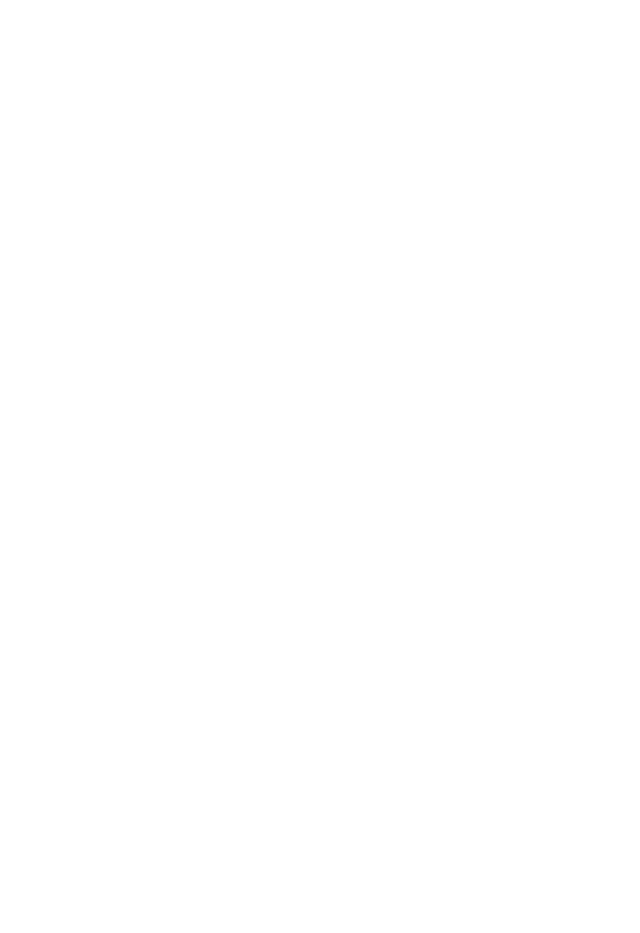
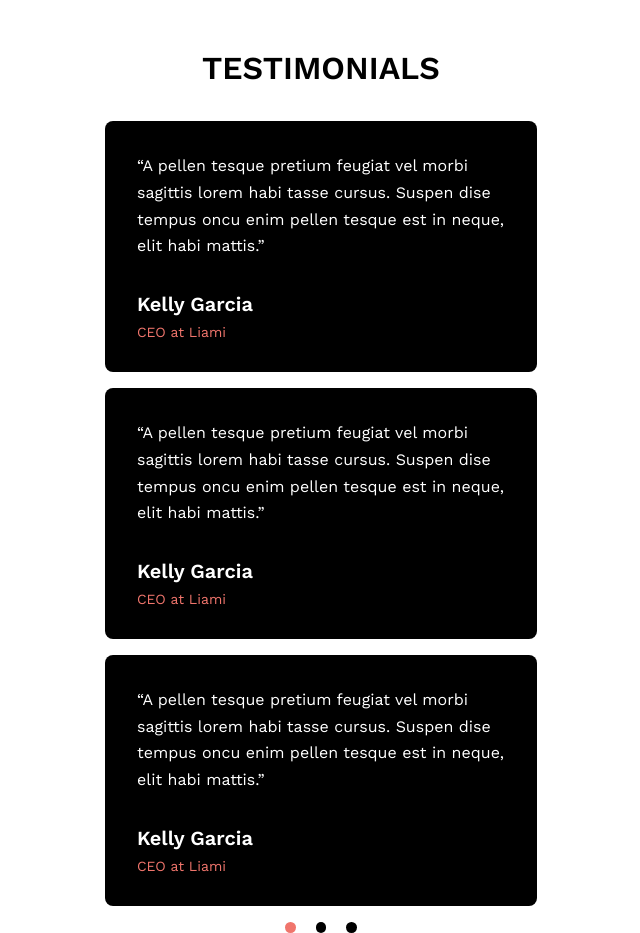
Before and after one commit to J11tendra/Jessica-Kobessi-UI, a React (Vite) app: page / in a window 1280 px wide. Shown: the part 3080-4013 px from the top of the page, without its empty margins (319-959 px from the left). Before the commit the page ends 3049 px from the top, so only its background shows below. Built offline with nearby package versions, Linux system fonts and the light colour scheme.

Commit message:
refactor: add testimonials slider

```diff
--- a/src/routes/homePage/HomePage.jsx
+++ b/src/routes/homePage/HomePage.jsx
@@ -137,6 +137,43 @@
         </div>
         <div className="work-btn">VIEW ALL WORKS</div>
       </div>
+      <div className="testimonial-container">
+        <h2 className="head-container">TESTIMONIALS</h2>
+        <div className="wrapper">
+          <div className="card-wrapper">
+            <p>
+              “A pellen tesque pretium feugiat vel morbi sagittis lorem habi
+              tasse cursus. Suspen dise tempus oncu enim pellen tesque est in
+              neque, elit habi mattis.”
+            </p>
+            <h5>Kelly Garcia</h5>
+            <span>CEO at Liami</span>
+          </div>
+          <div className="card-wrapper">
+            <p>
+              “A pellen tesque pretium feugiat vel morbi sagittis lorem habi
+              tasse cursus. Suspen dise tempus oncu enim pellen tesque est in
+              neque, elit habi mattis.”
+            </p>
+            <h5>Kelly Garcia</h5>
+            <span>CEO at Liami</span>
+          </div>
+          <div className="card-wrapper">
+            <p>
+              “A pellen tesque pretium feugiat vel morbi sagittis lorem habi
+              tasse cursus. Suspen dise tempus oncu enim pellen tesque est in
+              neque, elit habi mattis.”
+            </p>
+            <h5>Kelly Garcia</h5>
+            <span>CEO at Liami</span>
+          </div>
+          <div className="slider-indicator">
+            <span className="active"></span>
+            <span></span>
+            <span></span>
+          </div>
+        </div>
+      </div>
     </div>
   );
 }
--- a/src/routes/homePage/HomePage.scss
+++ b/src/routes/homePage/HomePage.scss
@@ -621,4 +621,73 @@
       }
     }
   }
+
+  .testimonial-container {
+    display: flex;
+    flex-direction: column;
+    justify-content: space-between;
+    align-items: center;
+    min-width: 18.75rem;
+    gap: 2.125rem;
+
+    .head-container {
+      font-size: 2rem;
+      font-weight: 600;
+      text-align: center;
+    }
+
+    .wrapper {
+      display: flex;
+      flex-direction: column;
+      justify-content: space-between;
+      align-items: center;
+      gap: 1rem;
+
+      .card-wrapper {
+        display: flex;
+        flex-direction: column;
+        justify-content: space-between;
+        max-width: 27rem;
+        background-color: #000000;
+        color: #ffffff;
+        border-radius: 0.5rem;
+        padding: 2rem;
+
+        p {
+          // text-align: center;/
+          margin-bottom: 2rem;
+          line-height: 167%;
+        }
+
+        h5 {
+          font-size: 1.25rem;
+          font-weight: 600;
+          margin-bottom: 0.5rem;
+        }
+
+        span {
+          font-size: 0.875rem;
+          color: #f0756c;
+        }
+      }
+
+      .slider-indicator {
+        display: flex;
+        justify-content: space-between;
+        align-items: center;
+        min-width: 4.5rem;
+
+        span {
+          background-color: #000000;
+          height: 0.675rem;
+          width: 0.675rem;
+          border-radius: 50%;
+
+          &.active {
+            background-color: #f0756c;
+          }
+        }
+      }
+    }
+  }
 }
```
